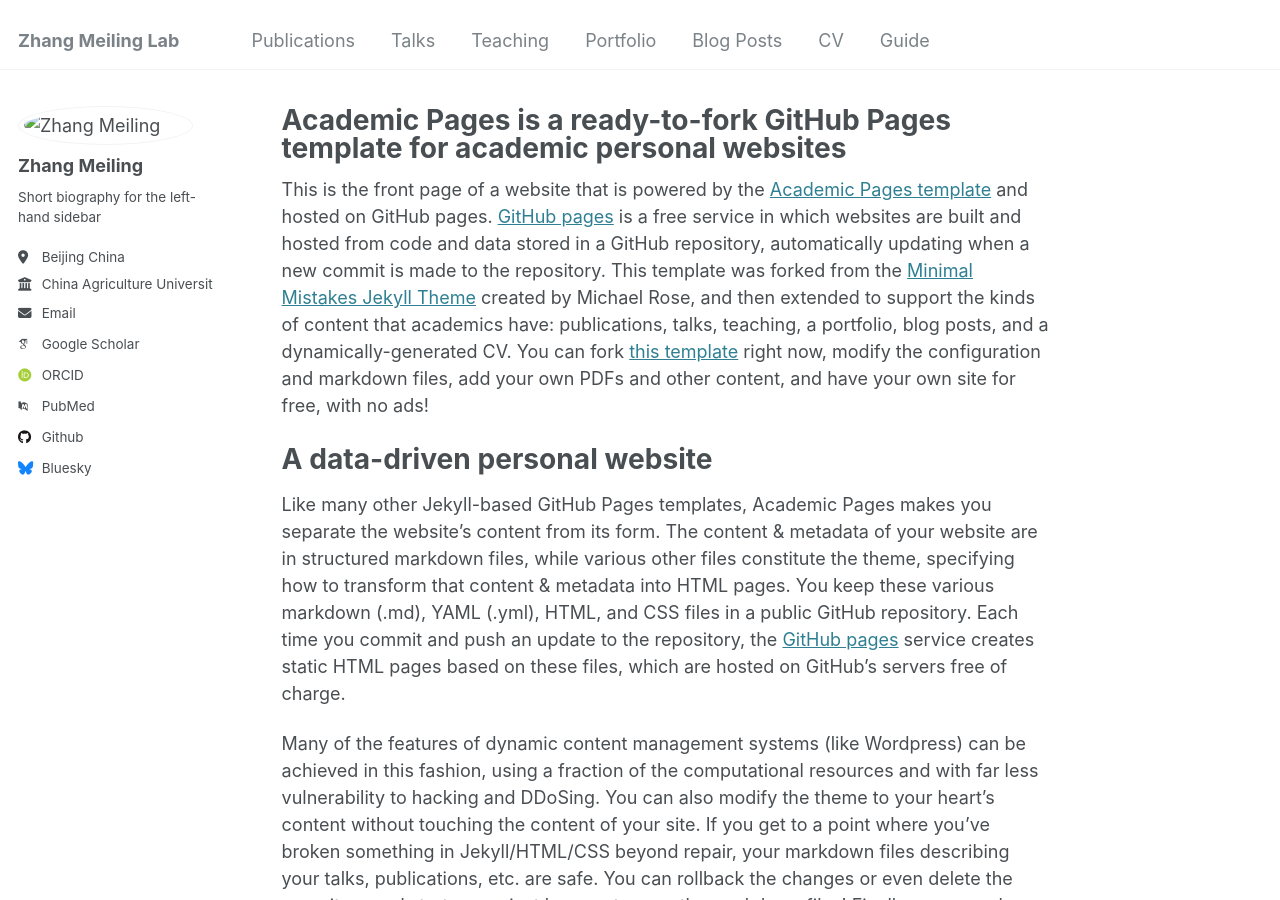
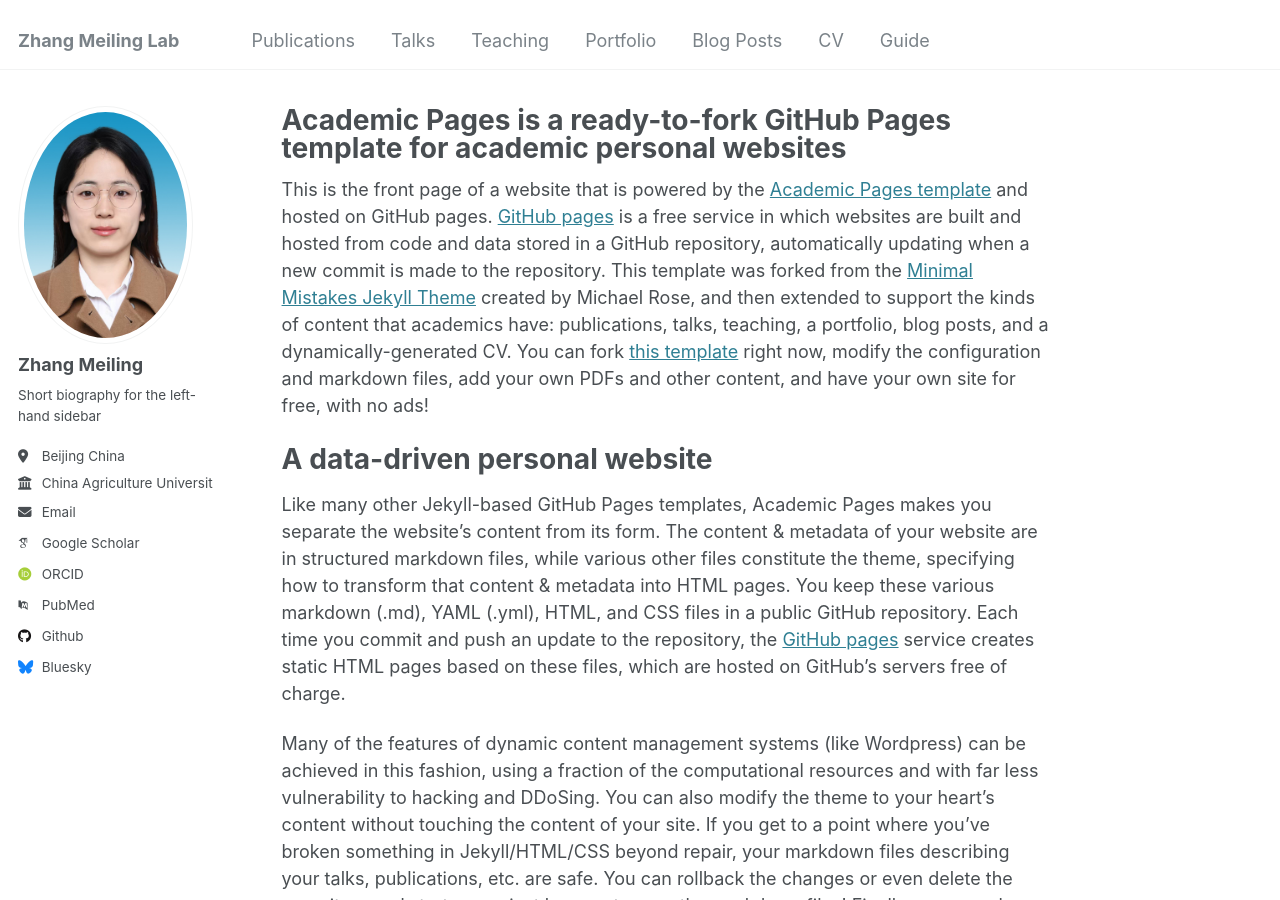
Before and after one commit to Hui50138/ZhangMeiling-Lab.github.io, a Jekyll site: the page built from _pages/about.md, in a window 1280 px wide and 900 px high. Built offline with Jekyll 4.4.1, drawn with Linux system fonts in a browser that asks for light colours; some web fonts are replaced.

Commit message:
Update _config.yml

```diff
--- a/_config.yml
+++ b/_config.yml
@@ -21,7 +21,7 @@ repository               : "academicpages/academicpages.github.io"
 #               Additional customization can be done by editing /_includes/author-profile.html
 author:
   # Biographic information
-  avatar           : "images/8eb90d98fc10469eb4db5ce78f1250e1.jpg"
+  avatar           : "8eb90d98fc10469eb4db5ce78f1250e1.jpg"
   name             : "Zhang Meiling"
   pronouns         : # example: "she/her"
   bio              : "Short biography for the left-hand sidebar"
```
